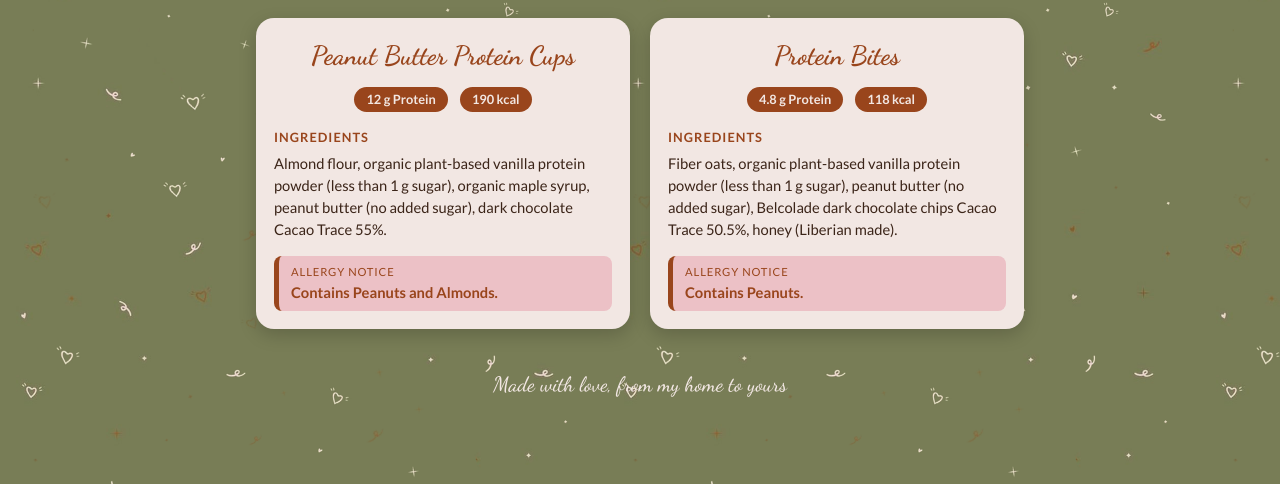
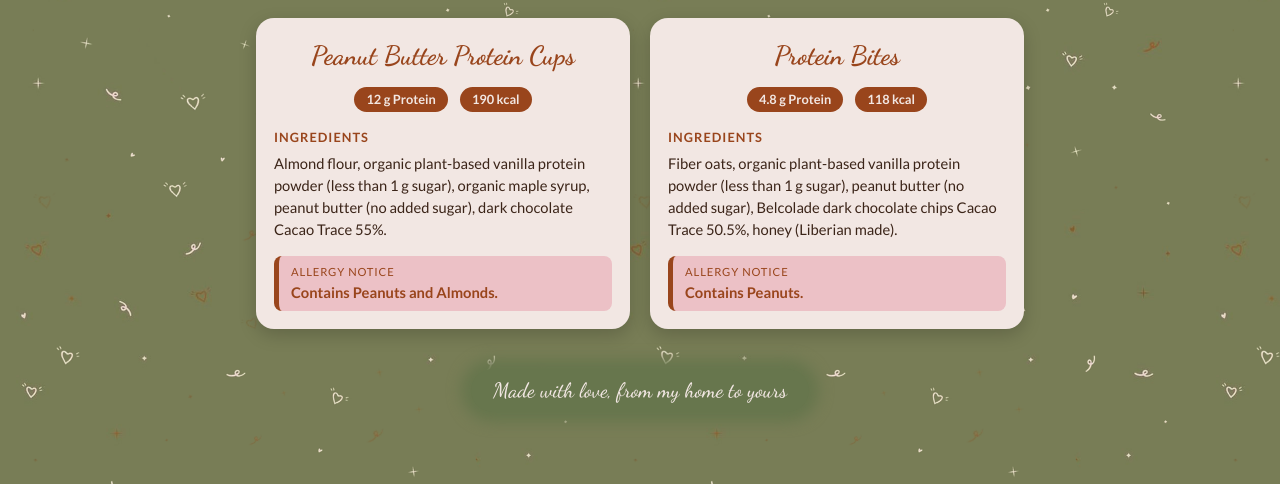
Before and after one commit to Petite-Baker/Petite-Baker, a plain HTML site: page index.html in a window 1280 px wide. Shown: the part 316-800 px from the top of the page. Drawn offline with Linux system fonts and the light colour scheme.

Commit message:
Update index.html

```diff
--- a/index.html
+++ b/index.html
@@ -105,7 +105,15 @@
       padding: 24px 16px 40px;
       font-size: 1rem;
     }
-    footer .tag { font-family: 'Dancing Script', cursive; font-size: 1.3rem; }
+    footer .tag {
+      display: inline-block;
+      font-family: 'Dancing Script', cursive;
+      font-size: 1.3rem;
+      background: var(--green);
+      padding: 6px 22px;
+      border-radius: 999px;
+      box-shadow: 0 0 14px 10px var(--green);
+    }
     @media (max-width: 640px) {
       .items { grid-template-columns: 1fr; }
       html { background-size: 420px auto; }
```
